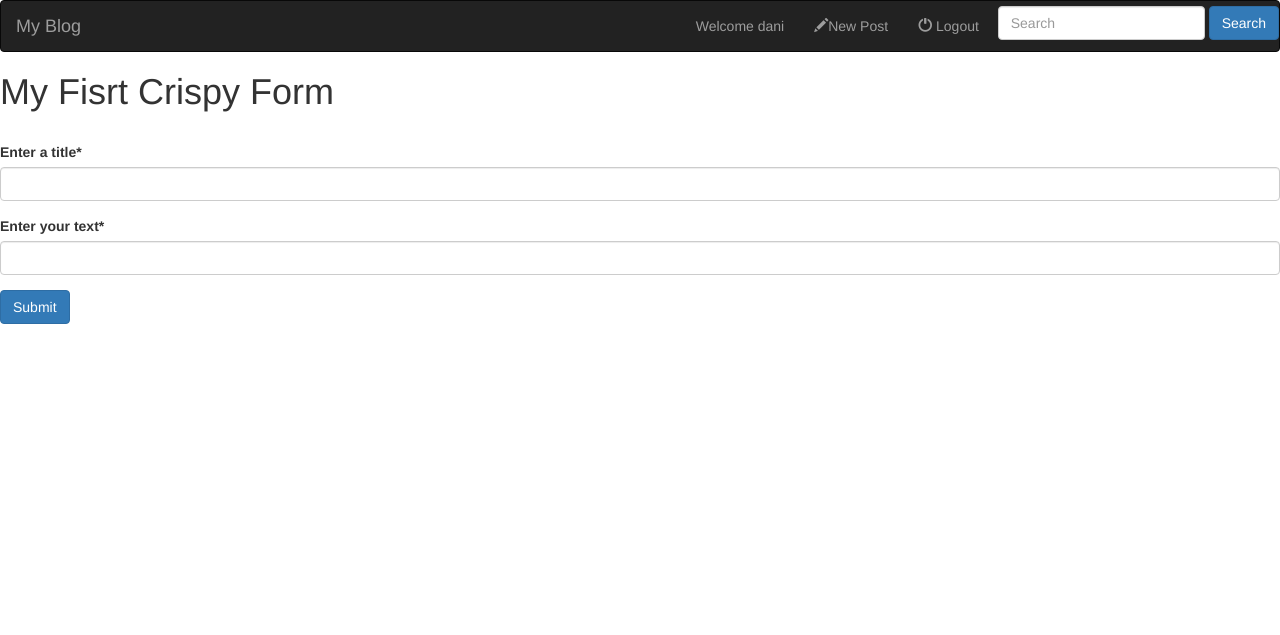
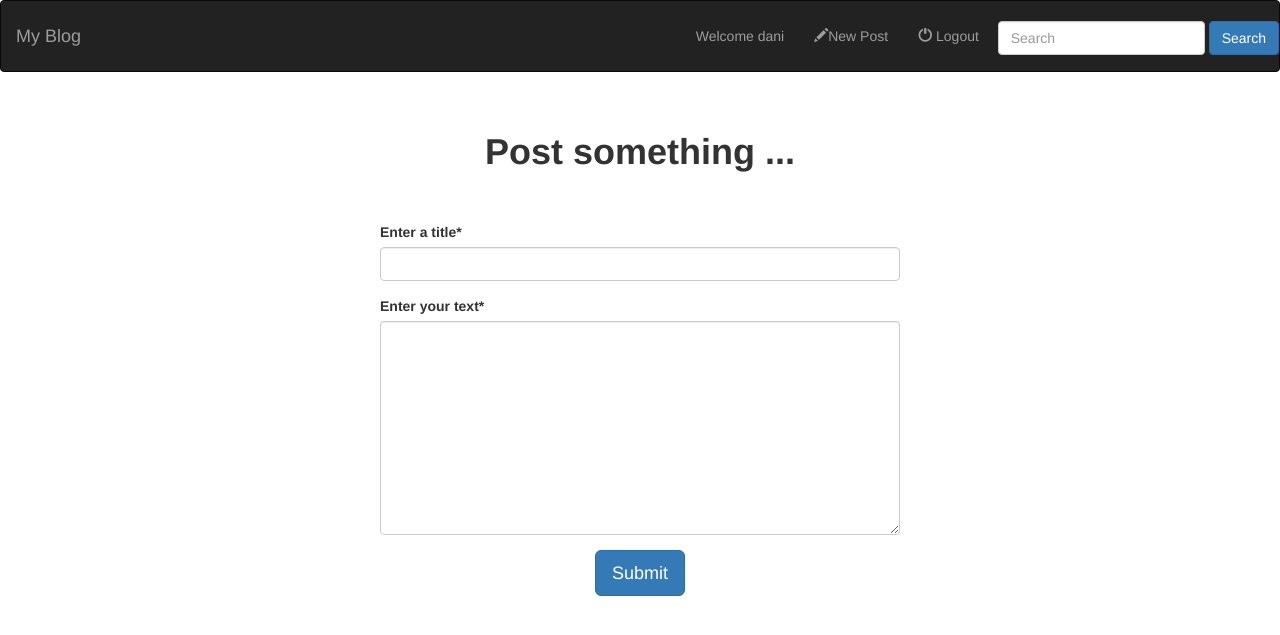
Before and after one commit to dani75i/BlogPython, a Django app: page /post in a window 1280 px wide. Shown: the top 635 px of the page. Run offline with Django 3.2, Linux system fonts and the light colour scheme; a user stored in the database is signed in; some libraries are stand-ins or nearby versions.

Commit message:
upgrade front part

```diff
--- a/appone/forms.py
+++ b/appone/forms.py
@@ -3,8 +3,12 @@ from django import forms
 
 class TestForm(forms.Form):
     title = forms.CharField(label="Enter a title", max_length=50)
-    text = forms.CharField(label="Enter your text", max_length=255)
+    text = forms.CharField(label="Enter your text",
+                           widget=forms.Textarea,
+                           max_length=10000)
 
 
 class LeaveComment(forms.Form):
-    content = forms.CharField(label="Leave a comment", max_length=255)
+    content = forms.CharField(label="Leave a comment",
+                              widget=forms.Textarea,
+                              max_length=1000)
--- a/appone/templates/appone/base.html
+++ b/appone/templates/appone/base.html
@@ -10,17 +10,17 @@
 </head>
 <body >
 
-<nav class="navbar navbar-inverse">
+<nav style="padding-top:10px; padding-bottom:10px" class="navbar navbar-inverse">
   <div class="container-fluid">
     <div class="navbar-header">
       <a class="navbar-brand" href="{% url 'home' %}">My Blog</a>
     </div>
 
-     <ul style="padding-top:5px" class="nav navbar-nav navbar-right">
+     <ul style="padding-top:10px;" class="nav navbar-nav navbar-right">
          <li>
             <form class="form-inline" action="{% url 'search' %}" method="GET">
-                <!--{% csrf_token %}-->
                 <input class="form-control mr-sm-2" name="q" type="text" id="query" placeholder="Search" aria-label="Search">
+
                 <button class="btn btn-primary my-2 my-sm-0" type="submit">
                     Search
                 </button>
--- a/appone/templates/appone/index.html
+++ b/appone/templates/appone/index.html
@@ -1,14 +1,21 @@
 {% extends "appone/base.html"%}
 {% load crispy_forms_tags %}
 {% block content %}
-<h1>My Fisrt Crispy Form</h1>
+
 
 <br>
 
-<form action="" method="POST">
+<div style="width:550px" class="container">
+    <h1 style="text-align:center;font-weight: bold;">Post something ...</h1>
+    <br>
+    <br>
+  <form action="" method="POST">
     {% csrf_token %}
     {{ form|crispy }}
-    <button type="submit" class="btn btn-primary">Submit</button>
+    <button type="submit" class="btn btn btn-primary btn-lg center-block">Submit</button>
 </form>
 
+</div>
+
+
 {% endblock %}
--- a/appone/templates/appone/search.html
+++ b/appone/templates/appone/search.html
@@ -3,7 +3,12 @@
 
 {% block content %}
 
+<div class="container">
+<h1 style="text-align:center;font-weight: bold;">Search results ...</h1>
+</div>
 
+<br>
+<br>
 {% for Posts in search %}
 
 
```
Also changed, not shown: appone/templates/appone/home.html (+6 -58 lines), appone/templates/appone/one_post.html (+36 -12 lines), appone/templates/appone/search_empty.html (+1 -6 lines), users/templates/users/login.html (+9 -3 lines), users/templates/users/register.html (+9 -2 lines), db.sqlite3.
